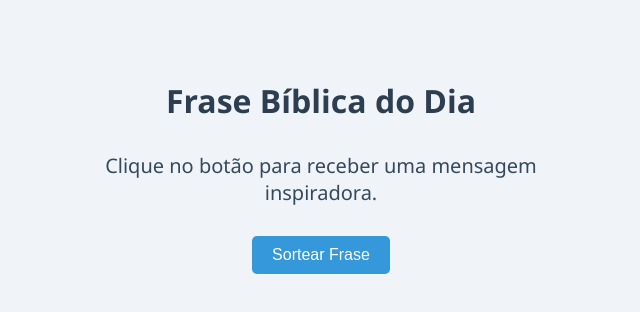
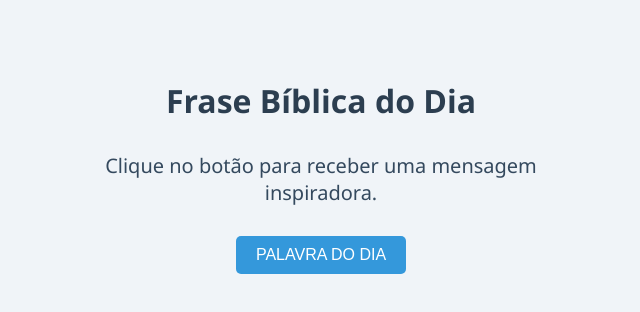
Before and after one commit to Tetelestai01/frases-biblicas, a plain HTML site: page index.html in a window 1280 px wide. Shown: the whole page, without its empty margins (319-959 px from the left). Drawn offline with Linux system fonts and the light colour scheme.

Commit message:
Update index.html

```diff
--- a/index.html
+++ b/index.html
@@ -36,7 +36,7 @@
 <body>
   <h1>Frase Bíblica do Dia</h1>
   <div id="frase">Clique no botão para receber uma mensagem inspiradora.</div>
-  <button onclick="sortear()">Sortear Frase</button>
+  <button onclick="sortear()">PALAVRA DO DIA</button>
 
   <script>
     const frases = [
```
